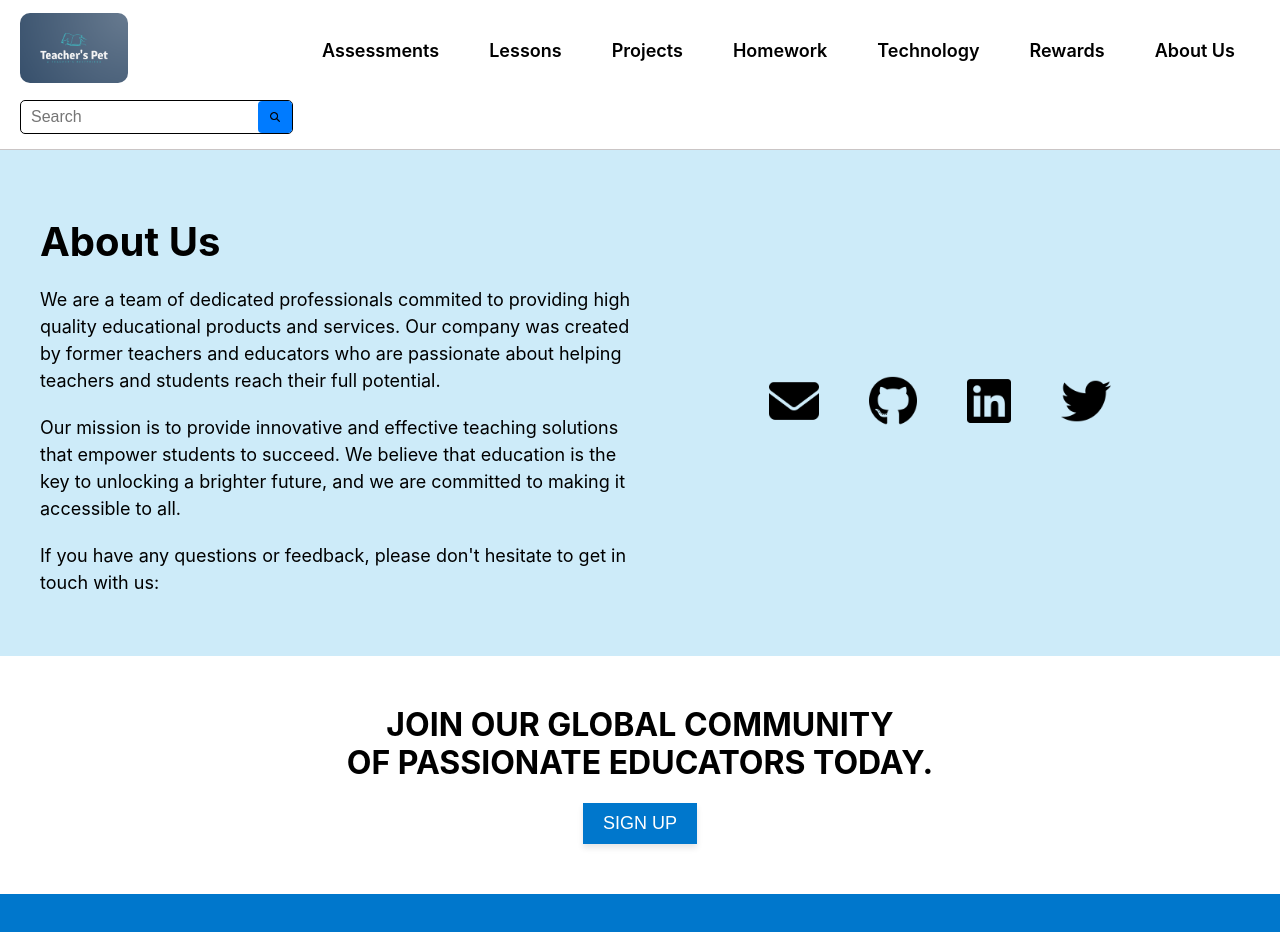
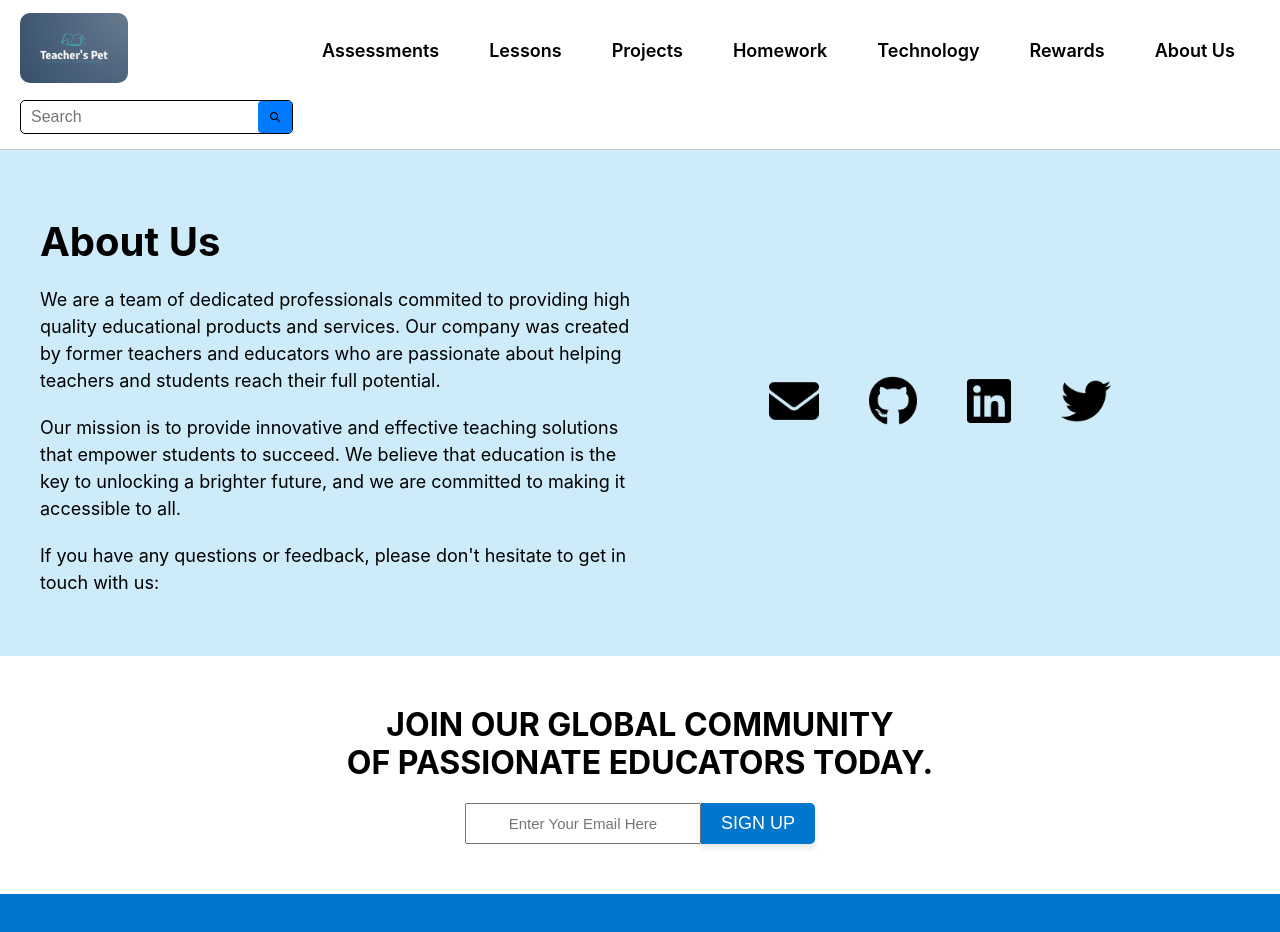
Before and after one commit to James-fleming394/teachers-pet, a React (Create React App) app: page /about in a window 1280 px wide. Shown: the top 932 px of the page. Built offline with nearby package versions, Linux system fonts and the light colour scheme.

Commit message:
Sign up footer working

```diff
--- a/src/components/Footer.css
+++ b/src/components/Footer.css
@@ -15,11 +15,21 @@
     text-transform: uppercase;
 }
 
+.footer-input {
+    margin-top: 20px;
+    width: 15%;
+    font-size: 15px;
+    padding: 10px 20px;
+    text-align: center;
+}
+
 .footer-btn {
     margin-top: 20px;
     font-size: 18px;
     padding: 10px 20px;
     border: none;
+    border-top-right-radius: 5px;
+    border-bottom-right-radius: 5px;
     background-color: #0077cc;
     color: #fff;
     cursor: pointer;
--- a/src/components/Footer.jsx
+++ b/src/components/Footer.jsx
@@ -5,16 +5,33 @@ import linkedin from '../assets/linkedin.png';
 import twitter from '../assets/twitter.png';
 import github from '../assets/github.png';
 import instagram from '../assets/instagram.png';
+import { useState } from "react";
 
 const Footer = () => {
+
+    const [email, setEmail] = useState('');
+
+    const handleSubmit = (event) => {
+        event.preventDefault();
+        alert('Thank you for joining our community!');
+    };
+
+    const handleEmailChange = (event) => {
+        setEmail(event.target.value);
+    };
 
     return (
         <div className="footer">
             <div className="footer-join">
                 <h1 className="footer-h1">Join our global community <br></br>of passionate educators today.</h1>
-                <button className="footer-btn">
-                    Sign Up
-                </button>
+                <form className="email-form">
+                <input className="footer-input"
+                type="email"
+                placeholder="Enter Your Email Here"
+                value={email}
+                onChange={handleEmailChange} />
+                <button className="footer-btn" onClick={handleSubmit}>Sign Up</button>
+                </form>
             </div>
             <div className="footer-bottom">
                 <div className="container">
```
